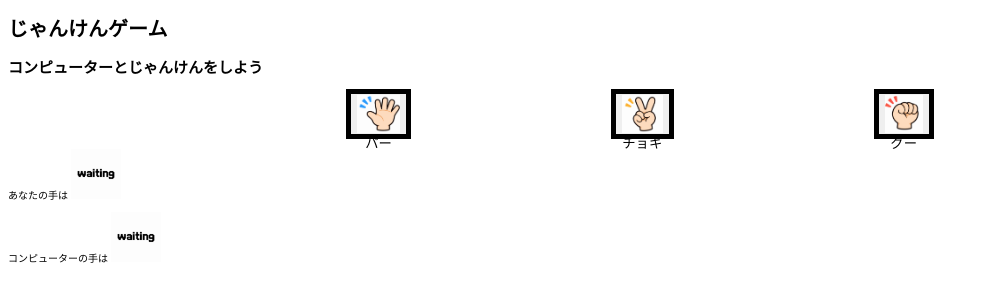
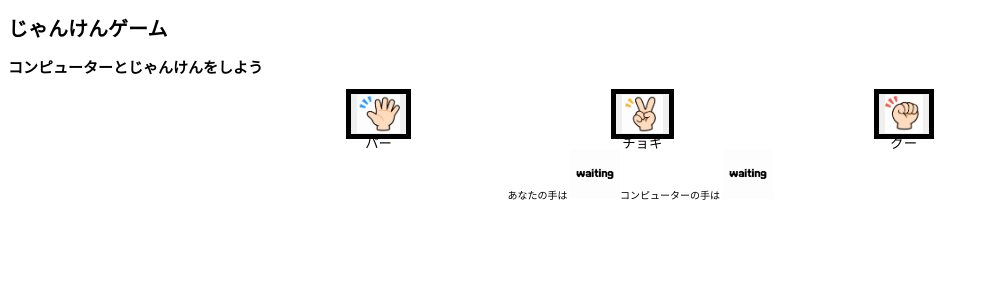
Before and after one commit to suda-u-ws-40jh-crypto/janken.github.io, a plain HTML site: page index.html in a window 1280 px wide. Shown: the whole page, without its empty margins (0-988 px from the left). Drawn offline with Linux system fonts and the light colour scheme.

Commit message:
Update style.css

```diff
--- a/style.css
+++ b/style.css
@@ -18,6 +18,6 @@ html {
 }
 .result {
     font-size: 10px;
-    width: 100%;
-    margin: 0 auto;
+    display: flex;
+    justify-content: center;
 }
```
